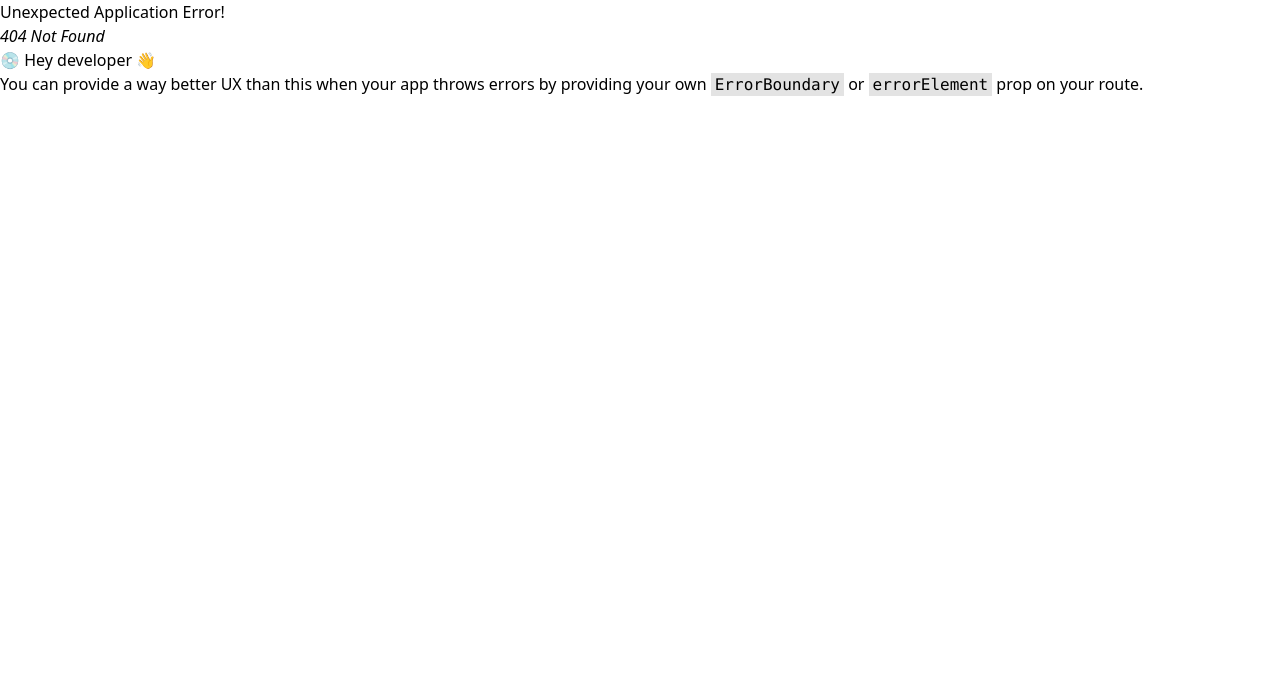
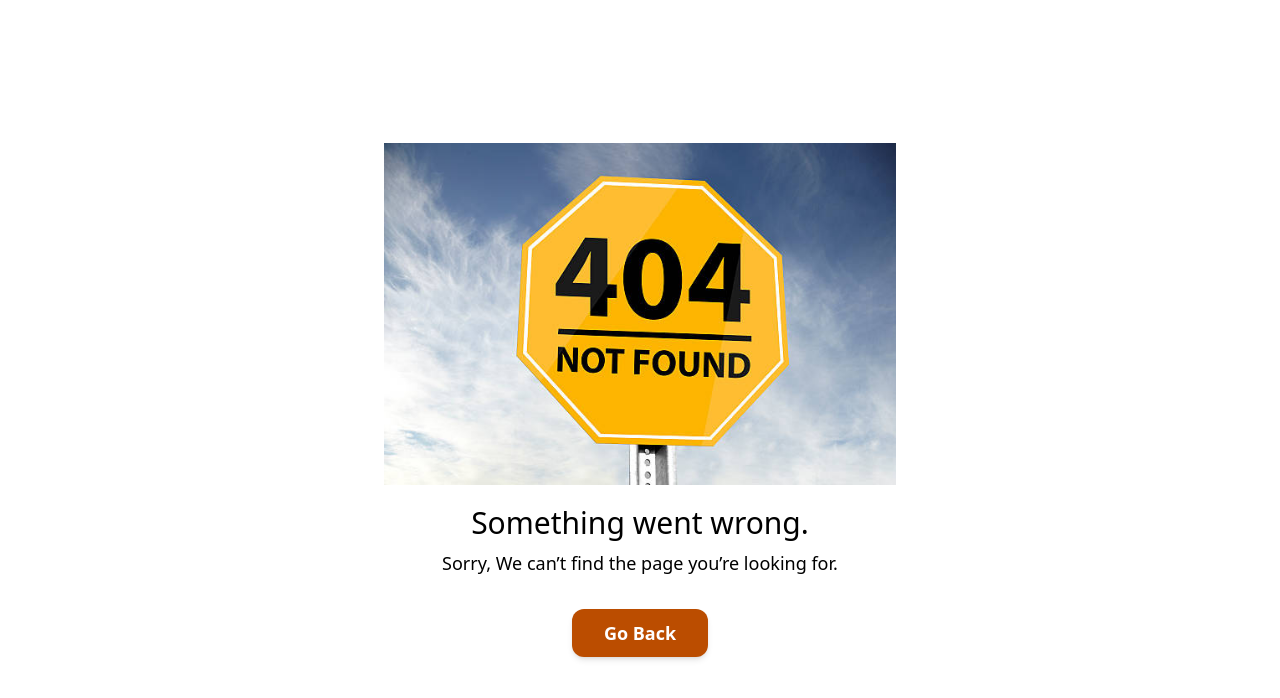
Before and after one commit to ShailySarker/Point-Claimer-Frontend, a React (Vite) app: page /home in a window 1280 px wide. Before the commit this address had no page. Shown: the top 698 px of the page. Built offline with nearby package versions, Linux system fonts and the light colour scheme.

Commit message:
not found page added

```diff
--- /dev/null
+++ b/src/pages/NotFound/NotFound.tsx
@@ -0,0 +1,16 @@
+import { Link } from "react-router";
+import banner from "../../assets/images/NotFound/NotFound_banner.jpg";
+const NotFound = () => {
+    return (
+        <div className="flex flex-col justify-center items-center h-screen">
+            <img className="xl:w-[40%] lg:w-[35%] md:w-[50%] w-[70%]" src={banner} alt="banner" />
+            <h3 className="xl:text-3xl lg:text-2xl md:text-[22px] text-xl font-medium text-black xl:mt-5 lg:mt-4 md:mt-5 mt-4">Something went wrong.</h3>
+            <p className="text-black xl:text-lg md:text-base text-sm lg:mt-2 mt-[6px]">Sorry, We can’t find the page you’re looking for.</p>
+            <Link to='/'>
+                <button className="lg:text-lg md:text-base text-sm font-semibold text-white bg-amber-700 hover:bg-amber-600 hover:rounded-4xl xl:px-8 px-6 xl:py-[10px] md:py-2 py-[7px] rounded-xl lg:mt-8 mt-6 shadow-md">Go Back</button>
+            </Link>
+        </div>
+    );
+};
+
+export default NotFound;
--- a/src/routes/Router.tsx
+++ b/src/routes/Router.tsx
@@ -2,6 +2,7 @@ import React, { Suspense } from "react";
 import { createBrowserRouter } from "react-router";
 import LazyLoader from "../components/LazyLoader";
 const LandingPage = React.lazy(() => import("../pages/LandingPage/LandingPage"));
+const NotFound = React.lazy(() => import("../pages/NotFound/NotFound"));
 
 export const router = createBrowserRouter([
     {
@@ -12,4 +13,11 @@ export const router = createBrowserRouter([
                 <LandingPage />
             </Suspense>
     },
+    {
+        path: "/*",
+        element:
+            <Suspense fallback={<LazyLoader />}>
+                <NotFound />
+            </Suspense>
+    },
 ])
```
